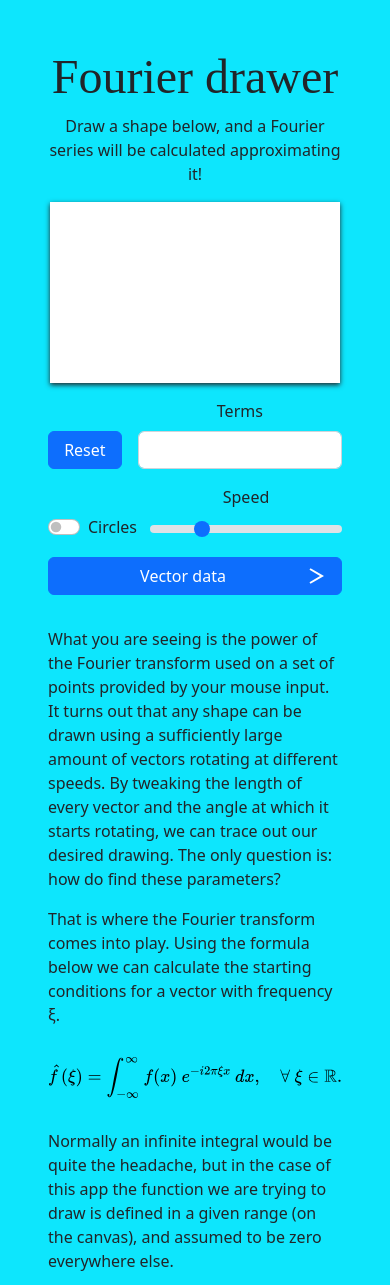
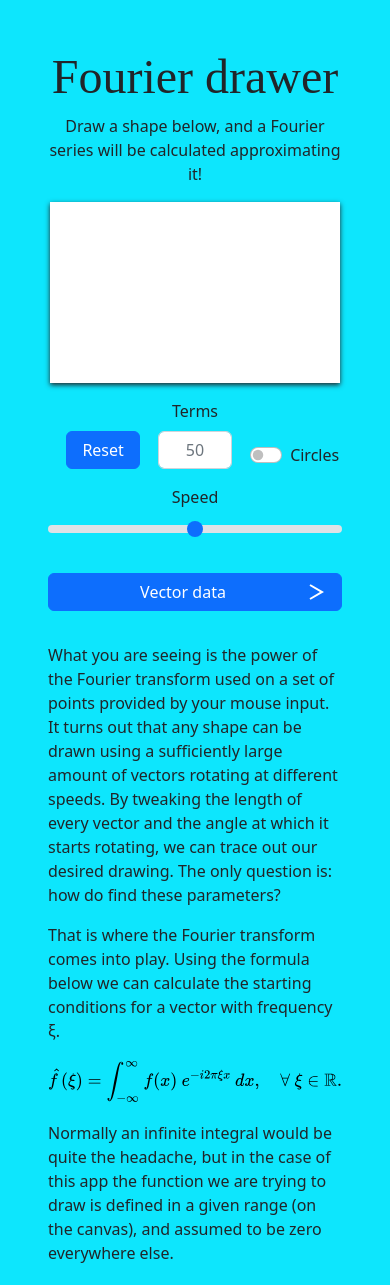
Before and after one commit to lazurastv/Fourier-drawer, an Angular app: page / in a window 390 px wide. Shown: the top 1285 px of the page. Built offline with nearby package versions, Linux system fonts and the light colour scheme.

Commit message:
Changed layout

```diff
--- a/src/app/app.component.html
+++ b/src/app/app.component.html
@@ -8,27 +8,25 @@
     [speed]="speed"
     [(reset)]="reset"
   ></graph>
-  <div class="d-flex justify-content-center">
+  <div class="d-flex justify-content-center my-3">
     <div class="d-flex controls row">
-      <div class="col-12 col-sm-6 d-flex mt-3 align-items-end">
+      <div class="d-flex flex-row justify-content-evenly align-items-end">
         <button
-          class="simple-control btn btn-primary form-check-inline"
+          class="col-3 simple-control btn btn-primary px-0 text-center"
           (click)="handleReset()"
         >Reset</button>
-        <div class="d-flex flex-column flex-grow-1">
+        <div class="col-3 d-flex flex-column">
           <label class="form-label text-center">Terms</label>
           <input
             id="terms"
-            class="form-control"
+            class="form-control text-center"
+            placeholder="50"
             [ngClass]="{ 'is-invalid': termsError }"
             (ngModelChange)="handleTermsInputChange($event)"
             [(ngModel)]="termsInput"
           >
-          <div *ngIf="termsError">{{termsError}}</div>
         </div>
-      </div>
-      <div class="col-12 col-sm-6 d-flex mt-3 align-items-end">
-        <div class="simple-control form-check form-check-inline form-switch">
+        <div class="col-3 form-check form-switch justify-content-center">
           <input
             class="form-check-input"
             type="checkbox"
@@ -37,17 +35,17 @@
           >
           <label class="form-check-label">Circles</label>
         </div>
-        <div class="d-flex flex-column flex-grow-1">
+      </div>
+      <div class="d-flex flex-column flex-grow-1 mt-3">
         <label class="form-label text-center">Speed</label>
         <input
           class="form-range"
           type="range"
           min="0"
-            max="200"
+          max="100"
           step="1"
           [(ngModel)]="speedInput"
         >
-        </div>
       </div>
     </div>
   </div>
@@ -81,7 +79,7 @@
           <tr>
             <th>{{viewwidth > 400 ? 'Frequency' : 'f'}}</th>
             <th>Length</th>
-            <th>Starting angle</th>
+            <th>{{viewwidth > 350 ? 'Starting angle' : 'Phase'}}</th>
           </tr>
         </thead>
         <tbody>
@@ -108,8 +106,8 @@
       conditions for a vector with frequency &#x3be;.
     </p>
     <img
+      class="formula"
       src="assets/formula.svg"
-      height="70"
     >
     <p class="mt-3">
       Normally an infinite integral would be quite the headache, but in the case of this app the function we are trying
--- a/src/app/app.component.sass
+++ b/src/app/app.component.sass
@@ -8,14 +8,12 @@ h1
 .controls
     max-width: 800px
 
-.simple-control
-    width: 86px
-
 .ft-table
     width: 100%
     max-width: 800px
     max-height: 400px
     overflow-y: scroll
+    overflow-x: scroll
 
 thead
     top: 0
@@ -32,6 +30,9 @@ thead
 .arrow--close
     transform: rotate(0deg)
 
+.formula
+    max-height: 70px
+
 iframe
     max-width: 560px
     aspect-ratio: 560 / 315
--- a/src/app/app.component.ts
+++ b/src/app/app.component.ts
@@ -13,6 +13,7 @@ export class AppComponent {
   graph!: GraphComponent;
 
   readonly DEFAULT_TERMS = 50;
+  readonly DEFAULT_SPEED = 50;
 
   reset: boolean = false;
   circles: boolean = false;
@@ -21,7 +22,7 @@ export class AppComponent {
   speedInput: number = 50;
   termsInput: string = "";
   vectorDataVisible: boolean = false;
-  termsError: string = "";
+  termsError: boolean = false;
 
   constructor() {
     this.terms = this.DEFAULT_TERMS;
@@ -30,7 +31,7 @@ export class AppComponent {
   handleReset() {
     this.reset = true;
     this.terms = this.DEFAULT_TERMS;
-    this.speedInput = 50;
+    this.speedInput = this.DEFAULT_SPEED;
     this.termsInput = "";
     this.vectorDataVisible = false;
   }
@@ -38,12 +39,12 @@ export class AppComponent {
   handleTermsInputChange(termsString: string) {
     if (termsString === "") {
       this.terms = this.DEFAULT_TERMS;
-      this.termsError = "";
+      this.termsError = false;
       return;
     }
 
     if (!/^(0|[1-9][0-9]*)$/.test(termsString)) {
-      this.termsError = "Invalid terms count";
+      this.termsError = true;
       return;
     }
 
@@ -73,7 +74,8 @@ export class AppComponent {
   }
 
   get speed(): number {
-    return this.speedInput / 100;
+    if (this.speedInput === 0) return 0;
+    return Math.pow(2, this.speedInput / 15 - 5);
   }
 
   get dropdownEnabled(): boolean {
```
Lines whose indentation alone changed are shown as unchanged.
